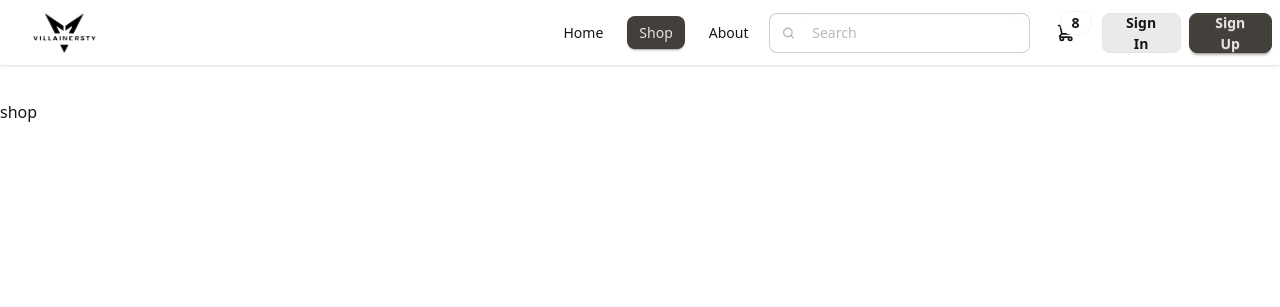
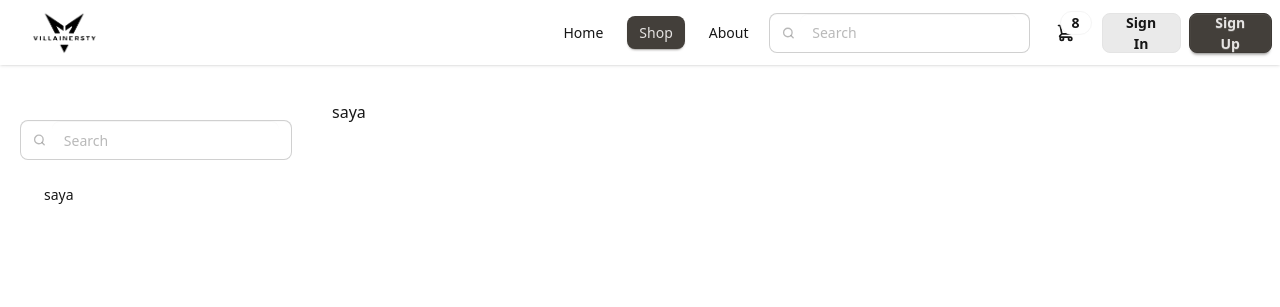
Before and after one commit to AnamSadat/villainersty, a Next.js app: page /shop in a window 1280 px wide. Shown: the top 307 px of the page. Built offline with nearby package versions, Linux system fonts and the light colour scheme.

Commit message:
feat: sidebar for page shop

```diff
--- a/src/app/(home)/shop/page.tsx
+++ b/src/app/(home)/shop/page.tsx
@@ -1,3 +1,10 @@
+import { Sidebar } from '@/components';
+
 export default function Shop() {
-  return <div className="mt-15">shop</div>;
+  return (
+    <div className="mt-15 flex gap-5 mx-auto container">
+      <Sidebar className="flex-none" />
+      <div className="flex-1">saya</div>
+    </div>
+  );
 }
--- /dev/null
+++ b/src/components/organism/sidebar/Sidebar.tsx
@@ -0,0 +1,25 @@
+import { Card, CardBody, SearchInput } from '@/components';
+import clsx from 'clsx';
+import React from 'react';
+import { DropdownManual } from '@/components/atoms/global/Dropdown';
+
+export type SidebarProps = {
+  className?: string;
+};
+
+export const Sidebar = ({ className, ...props }: SidebarProps) => {
+  const baseClass = clsx('h-auto', className);
+  return (
+    <div className={baseClass} {...props}>
+      <Card className="h-auto p-5">
+        <SearchInput />
+        <CardBody>
+          <DropdownManual trigger={<div>saya</div>}>
+            <span className="text-lg font-bold">8 Items</span>
+            <span className="text-info">Subtotal: $999</span>
+          </DropdownManual>
+        </CardBody>
+      </Card>
+    </div>
+  );
+};
```
